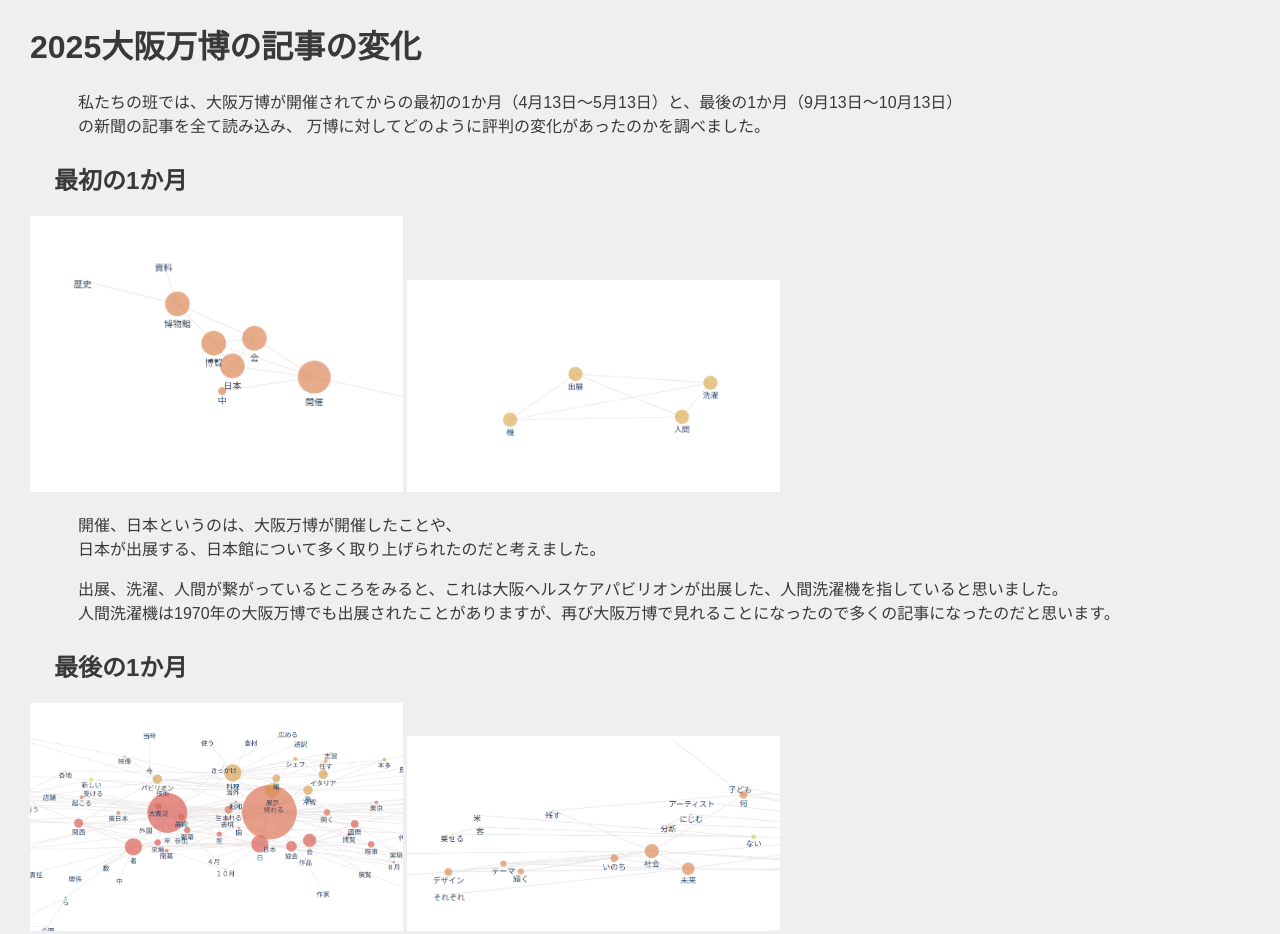
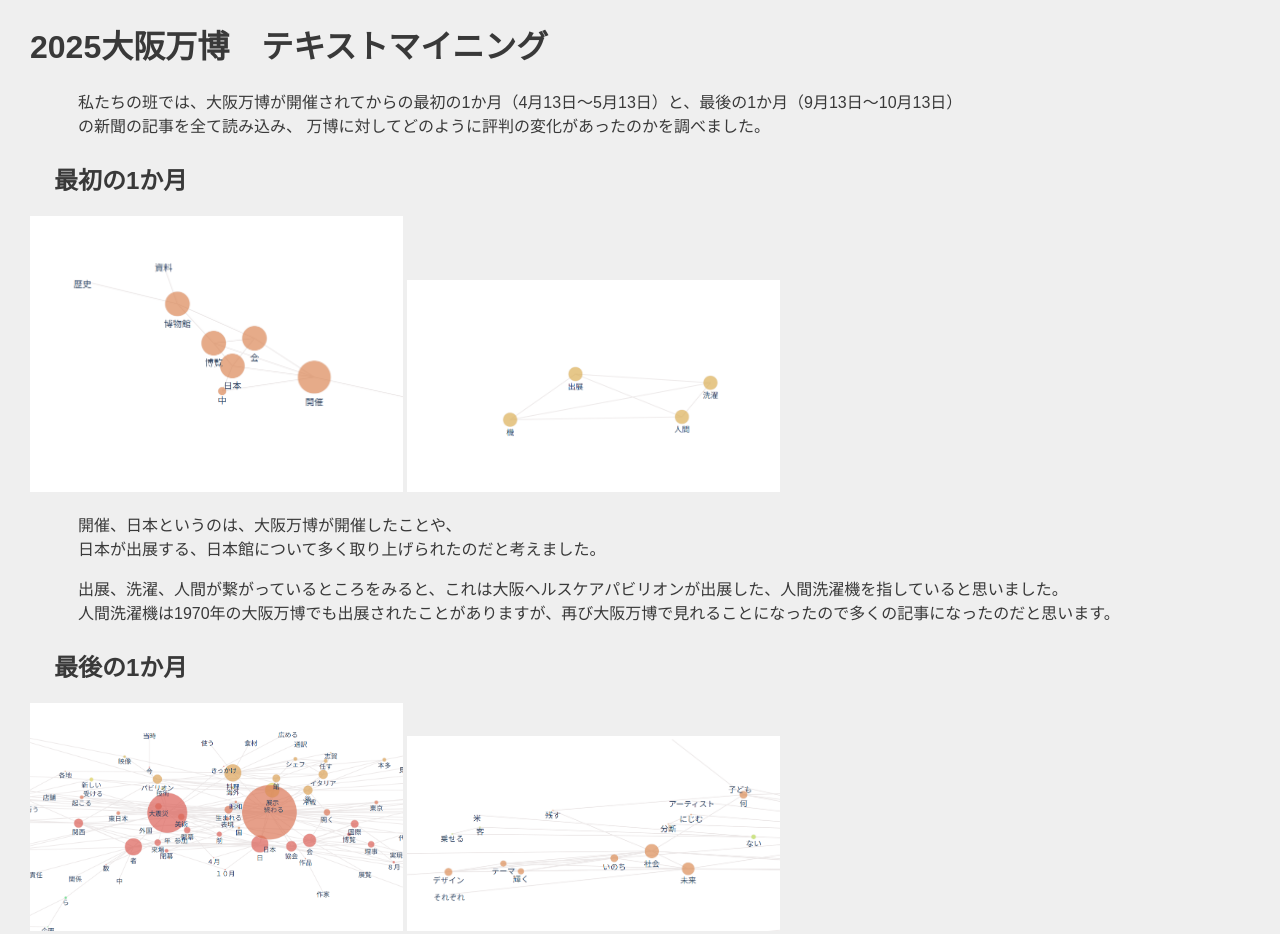
Before and after one commit to Naoya0818/xbp, a plain HTML site: page de12/7.html in a window 1280 px wide. Shown: the top 934 px of the page. Drawn offline with Linux system fonts and the light colour scheme.

Commit message:
20251201

```diff
--- a/de12/7.html
+++ b/de12/7.html
@@ -5,7 +5,7 @@
 <link rel="stylesheet" href="./css/style.css">
 </head>
 <body>
-    <h1>2025大阪万博の記事の変化</h1>
+    <h1>2025大阪万博　テキストマイニング</h1>
     <div>
         私たちの班では、大阪万博が開催されてからの最初の1か月（4月13日～5月13日）と、最後の1か月（9月13日～10月13日）<br>
         の新聞の記事を全て読み込み、  万博に対してどのように評判の変化があったのかを調べました。
```
